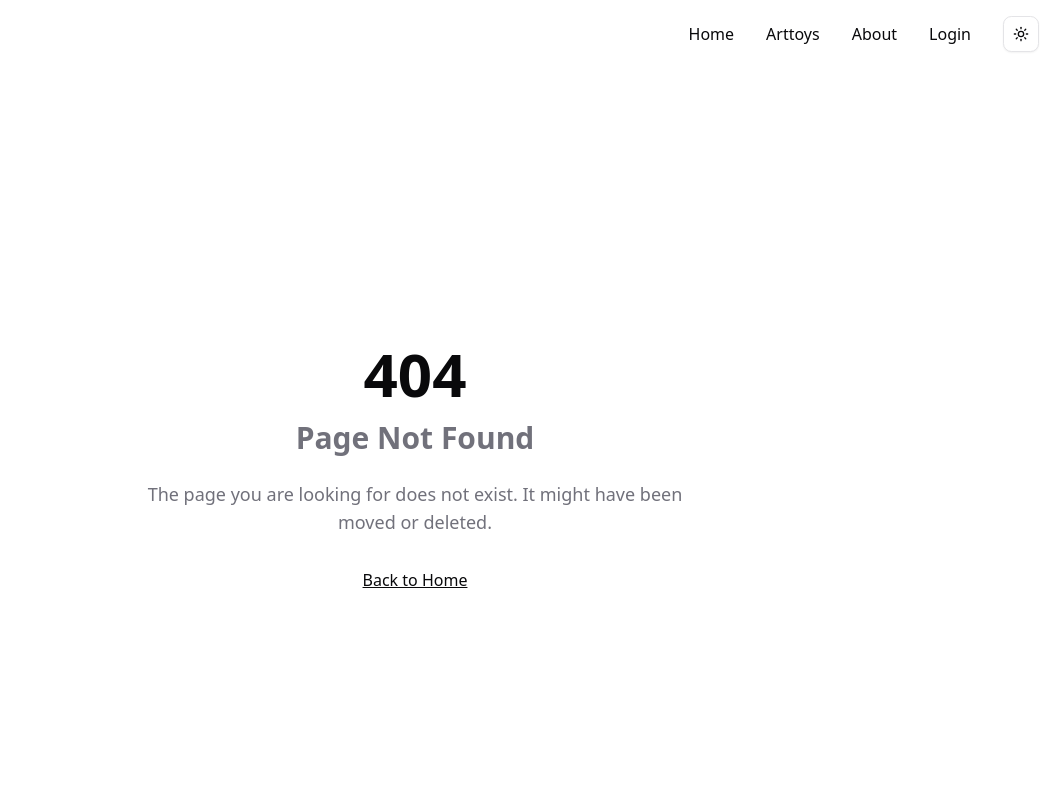
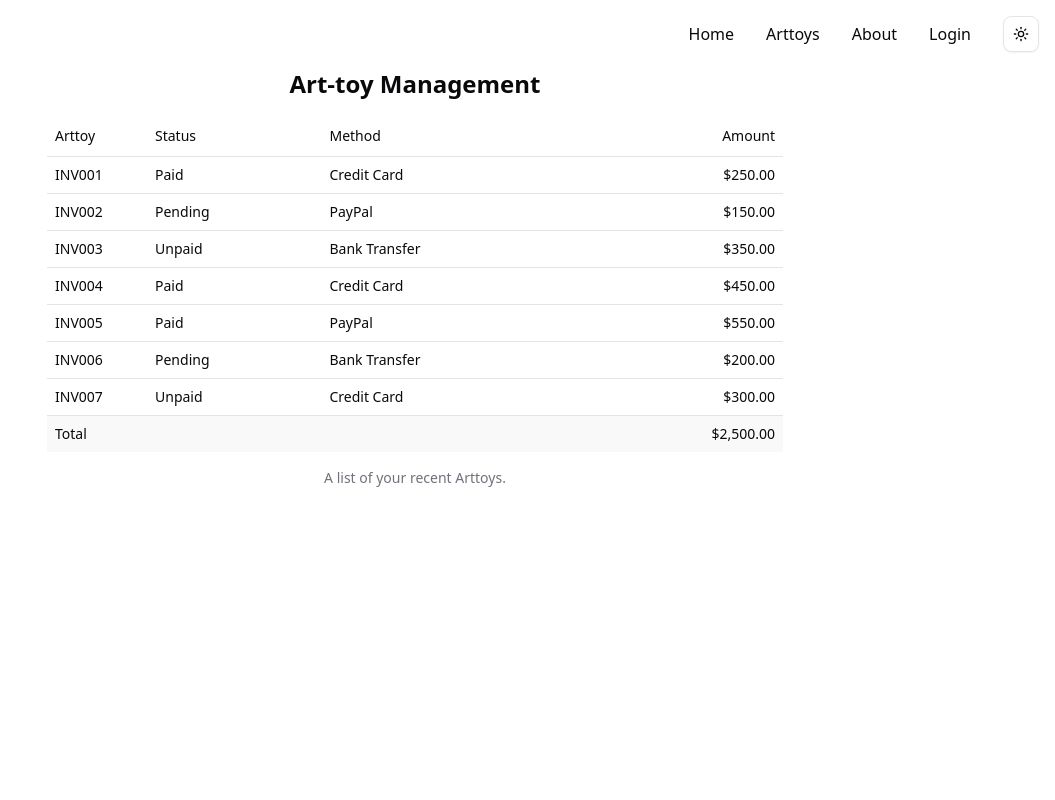
Before and after one commit to ChanatpakornS/art-toy-laung-lae, a Next.js app: page /arttoy-management in a window 1280 px wide. Before the commit this address had no page. Shown: the top 800 px of the page, without its empty margins (225-1280 px from the left). Built offline with nearby package versions, Linux system fonts and the light colour scheme.

Commit message:
build: fix types

```diff
--- /dev/null
+++ b/src/app/(admin)/arttoy-management/page.tsx
@@ -0,0 +1,93 @@
+import { Container } from '@/components/container';
+import {
+  Table,
+  TableBody,
+  TableCaption,
+  TableCell,
+  TableFooter,
+  TableHead,
+  TableHeader,
+  TableRow,
+} from '@/components/ui/table';
+
+const Arttoys = [
+  {
+    Arttoy: 'INV001',
+    paymentStatus: 'Paid',
+    totalAmount: '$250.00',
+    paymentMethod: 'Credit Card',
+  },
+  {
+    Arttoy: 'INV002',
+    paymentStatus: 'Pending',
+    totalAmount: '$150.00',
+    paymentMethod: 'PayPal',
+  },
+  {
+    Arttoy: 'INV003',
+    paymentStatus: 'Unpaid',
+    totalAmount: '$350.00',
+    paymentMethod: 'Bank Transfer',
+  },
+  {
+    Arttoy: 'INV004',
+    paymentStatus: 'Paid',
+    totalAmount: '$450.00',
+    paymentMethod: 'Credit Card',
+  },
+  {
+    Arttoy: 'INV005',
+    paymentStatus: 'Paid',
+    totalAmount: '$550.00',
+    paymentMethod: 'PayPal',
+  },
+  {
+    Arttoy: 'INV006',
+    paymentStatus: 'Pending',
+    totalAmount: '$200.00',
+    paymentMethod: 'Bank Transfer',
+  },
+  {
+    Arttoy: 'INV007',
+    paymentStatus: 'Unpaid',
+    totalAmount: '$300.00',
+    paymentMethod: 'Credit Card',
+  },
+];
+
+export default function AdminArttoyManagementPage() {
+  return (
+    <Container>
+      <h1 className='text-2xl text-center mb-4 font-semibold'>
+        Art-toy Management
+      </h1>
+      <Table>
+        <TableCaption>A list of your recent Arttoys.</TableCaption>
+        <TableHeader>
+          <TableRow>
+            <TableHead className='w-[100px]'>Arttoy</TableHead>
+            <TableHead>Status</TableHead>
+            <TableHead>Method</TableHead>
+            <TableHead className='text-right'>Amount</TableHead>
+          </TableRow>
+        </TableHeader>
+        <TableBody>
+          {Arttoys.map((Arttoy) => (
+            <TableRow key={Arttoy.Arttoy}>
+              <TableCell className='font-medium'>{Arttoy.Arttoy}</TableCell>
+              <TableCell>{Arttoy.paymentStatus}</TableCell>
+              <TableCell>{Arttoy.paymentMethod}</TableCell>
+              <TableCell className='text-right'>{Arttoy.totalAmount}</TableCell>
+            </TableRow>
+          ))}
+        </TableBody>
+        <TableFooter>
+          <TableRow>
+            <TableCell colSpan={3}>Total</TableCell>
+            <TableCell className='text-right'>$2,500.00</TableCell>
+          </TableRow>
+        </TableFooter>
+      </Table>
+    </Container>
+  );
+}
--- a/src/app/login/page.tsx
+++ b/src/app/login/page.tsx
@@ -108,7 +108,7 @@ export default function LoginPage() {
       </form>
       <Field orientation='vertical'>
         <div className='flex justify-end gap-2'>
-          <span className='text-sm text-end'>Don't have an account?</span>
+          <span className='text-sm text-end'>Don&apos;t have an account?</span>
           <Link
             href='/register'
             className='text-sm text-blue-500 hover:underline text-end'
--- a/src/app/page.tsx
+++ b/src/app/page.tsx
@@ -20,9 +20,6 @@ export default function Home() {
           >
             Get Started
           </Link>
-          <button className='border-2 border-foreground text-foreground px-8 py-3 rounded-lg font-semibold hover:bg-foreground hover:text-background transition-colors'>
-            Learn More
-          </button>
         </div>
       </article>
 
--- a/src/app/register/page.tsx
+++ b/src/app/register/page.tsx
@@ -45,7 +45,6 @@ export default function LoginPage() {
       onSubmit: formSchema,
     },
     onSubmit: async ({ value }) => {
-      console.log(value);
       toast('You submitted the following values:', {
         description: (
           <pre className='bg-code text-code-foreground mt-2 w-[320px] overflow-x-auto rounded-md p-4'>
--- a/src/components/arttoy/arttoy-card.tsx
+++ b/src/components/arttoy/arttoy-card.tsx
@@ -1,6 +1,7 @@
 import Image from 'next/image';
 
 import { Card, CardContent, CardFooter } from '@/components/ui/card';
+import { Arttoy } from '@/types/arttoy.types';
 import { formatISOToShort } from '@/utils/date';
 
 import { AspectRatio } from '../ui/aspect-ratio';
```
Also changed, not shown: src/types/arttoy.types.ts (+11 -0 lines).
